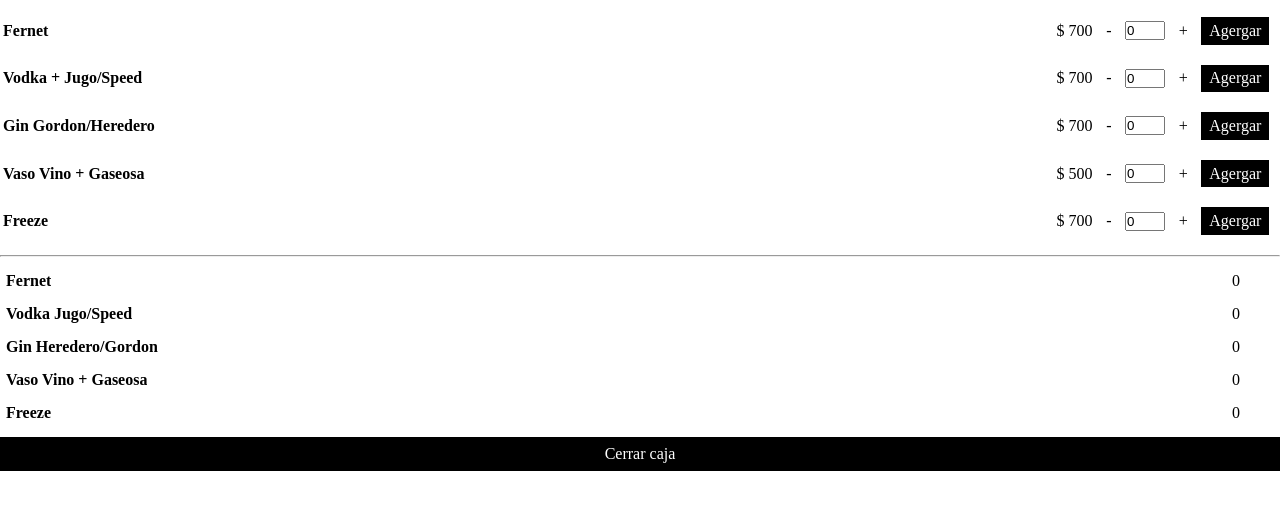
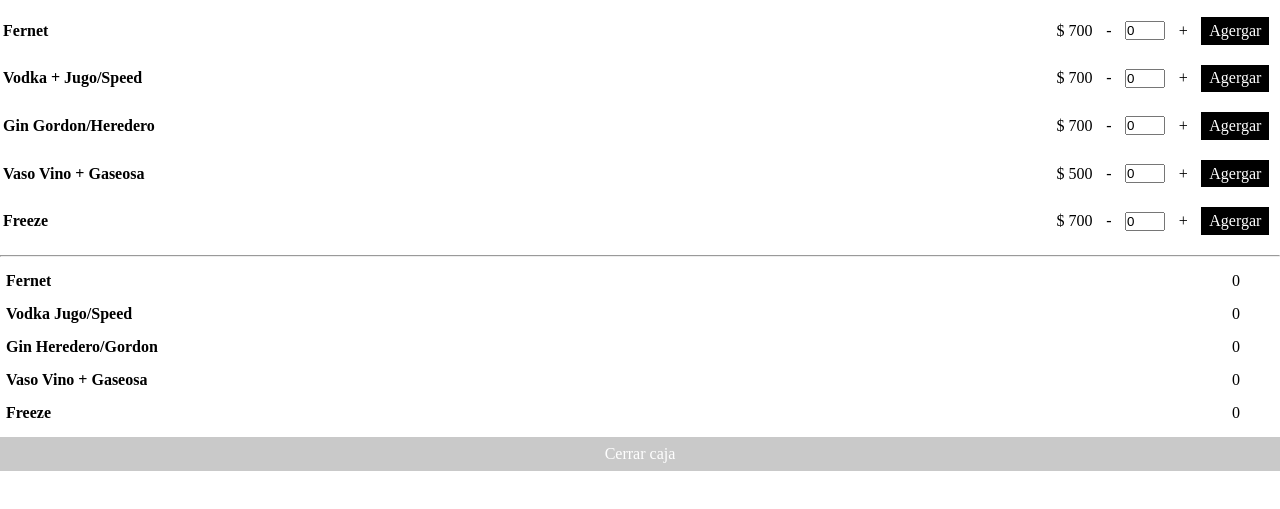
Before and after one commit to MexxaDev/app-contador_de_bebidas, a plain HTML site: page index.html in a window 1280 px wide. Shown: the part 73-582 px from the top of the page. Drawn offline with Linux system fonts and the light colour scheme.

Commit message:
Add files via upload

```diff
--- a/index.html
+++ b/index.html
@@ -127,7 +127,7 @@
 
         </section>
 
-        <a class="enviarcaja" href="">Cerrar caja</a>
+        <a class="enviarcaja" href="#">Cerrar caja</a>
 
     </main>
 
--- a/js/fernet.js
+++ b/js/fernet.js
@@ -31,7 +31,6 @@ function totalFernet(){
 
     cantidadDeFernetVendidosNumero = cantidadDeFernetVendidosNumero + cantidadParaAgregarFernetNumero;
     cantidadDeFernetVendidos.textContent = cantidadDeFernetVendidosNumero;
-    console.log
     cantidadParaAgregarFernet.value = 0;
 
 }
@@ -53,7 +52,7 @@ let mensaje = enviarcaja.href;
 console.log(mensaje);
 
 
-mensaje = `https://api.whatsapp.com/send?phone=543496462724&text=Cantidad%20de%20bebidas%20vendidas.%0A%0AFernet:${cantidadDeFernetVendidosNumero}%20%0AGancia:`;
+/* mensaje = `https://api.whatsapp.com/send?phone=543496462724&text=Cantidad%20de%20bebidas%20vendidas.%0A%0AFernet:${cantidadDeFernetVendidosNumero}%20%0AGancia:`; */
 
 
 
--- a/sass/main.scss
+++ b/sass/main.scss
@@ -72,7 +72,7 @@ body{
         a{
             text-align: center;
             text-decoration: none;
-            background-color: black;
+            background-color: rgb(201, 201, 201);
             color: white;
             padding: 0.5em 0.5em;
         }
```
Also changed, not shown: sass/main.css, 1 other file.
